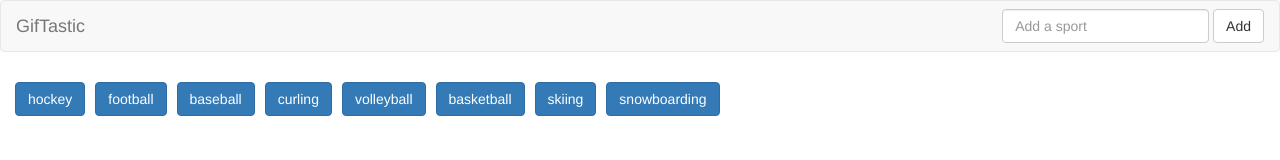
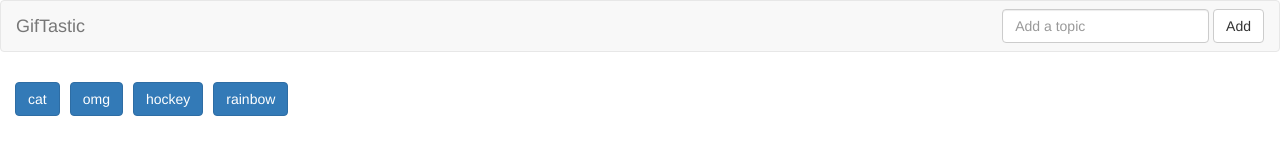
Before and after one commit to nikitas91/GifTastic, a plain HTML site: page index.html in a window 1280 px wide. Drawn offline with nearby package versions, Linux system fonts and the light colour scheme.

Commit message:
changed giphy topics

```diff
--- a/assets/js/app.js
+++ b/assets/js/app.js
@@ -1,12 +1,12 @@
 
-var topics = ["hockey", "football", "baseball", "curling", "volleyball", "basketball", "skiing", "snowboarding"];
+var topics = ["cat", "omg", "hockey", "rainbow"];
 var apiKey = "GXXIPKE7dL9zNyQLgPJCHj85PQe7eNyL";
 
 $("#add-topic").on("click", function () {
     event.preventDefault();
     var topicName = $("#topic-input").val().trim().toLowerCase();
     if (!topicName) {
-        alert("Enter a sport!")
+        alert("Enter a topic!")
     }
     else if (topics.indexOf(topicName) >= 0) {
         alert("Topic already added!");
--- a/index.html
+++ b/index.html
@@ -9,8 +9,8 @@
     <title>GifTastic</title>
 
     <!-- Bootstrap -->
-    <link rel="stylesheet" href="https://maxcdn.bootstrapcdn.com/bootstrap/3.3.7/css/bootstrap.min.css" integrity="sha384-BVYiiSIFeK1dGmJRAkycuHAHRg32OmUcww7on3RYdg4Va+PmSTsz/K68vbdEjh4u"
-        crossorigin="anonymous">
+    <link rel="stylesheet" href="https://maxcdn.bootstrapcdn.com/bootstrap/3.3.7/css/bootstrap.min.css"
+        integrity="sha384-BVYiiSIFeK1dGmJRAkycuHAHRg32OmUcww7on3RYdg4Va+PmSTsz/K68vbdEjh4u" crossorigin="anonymous">
     <link rel="stylesheet" href="./assets/css/style.css">
 </head>
 
@@ -22,7 +22,7 @@
             </div>
             <form class="navbar-form navbar-right">
                 <div class="form-group">
-                    <input id="topic-input" type="text" class="form-control" placeholder="Add a sport">
+                    <input id="topic-input" type="text" class="form-control" placeholder="Add a topic">
                 </div>
                 <button id="add-topic" type="submit" class="btn btn-default">Add</button>
             </form>
@@ -47,7 +47,8 @@
     <!-- jQuery (necessary for Bootstrap's JavaScript plugins) -->
     <script src="https://ajax.googleapis.com/ajax/libs/jquery/3.2.1/jquery.min.js"></script>
     <!-- Include all compiled plugins (below), or include individual files as needed -->
-    <script src="https://maxcdn.bootstrapcdn.com/bootstrap/3.3.7/js/bootstrap.min.js" integrity="sha384-Tc5IQib027qvyjSMfHjOMaLkfuWVxZxUPnCJA7l2mCWNIpG9mGCD8wGNIcPD7Txa"
+    <script src="https://maxcdn.bootstrapcdn.com/bootstrap/3.3.7/js/bootstrap.min.js"
+        integrity="sha384-Tc5IQib027qvyjSMfHjOMaLkfuWVxZxUPnCJA7l2mCWNIpG9mGCD8wGNIcPD7Txa"
         crossorigin="anonymous"></script>
     <script src="./assets/js/app.js"></script>
 </body>
```
